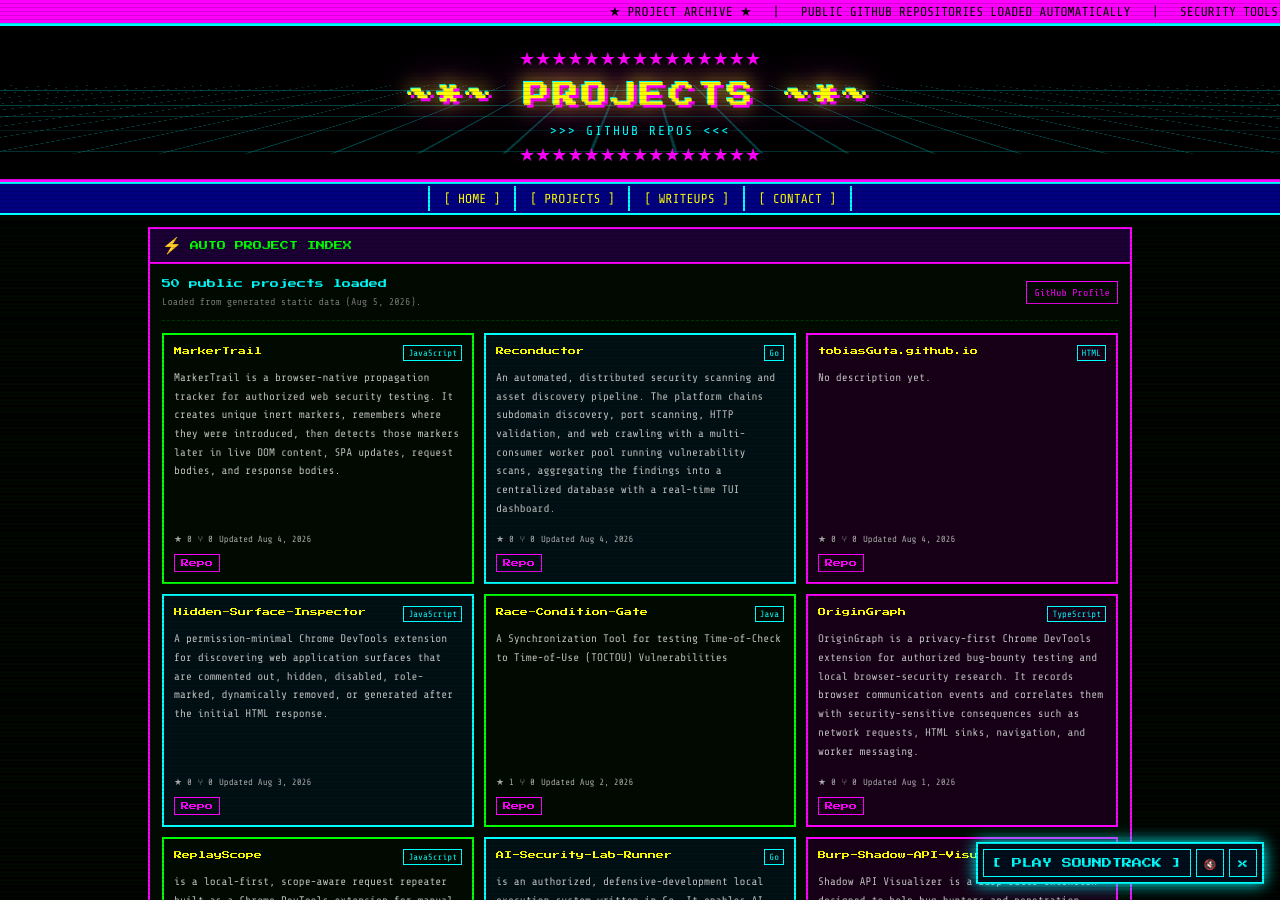
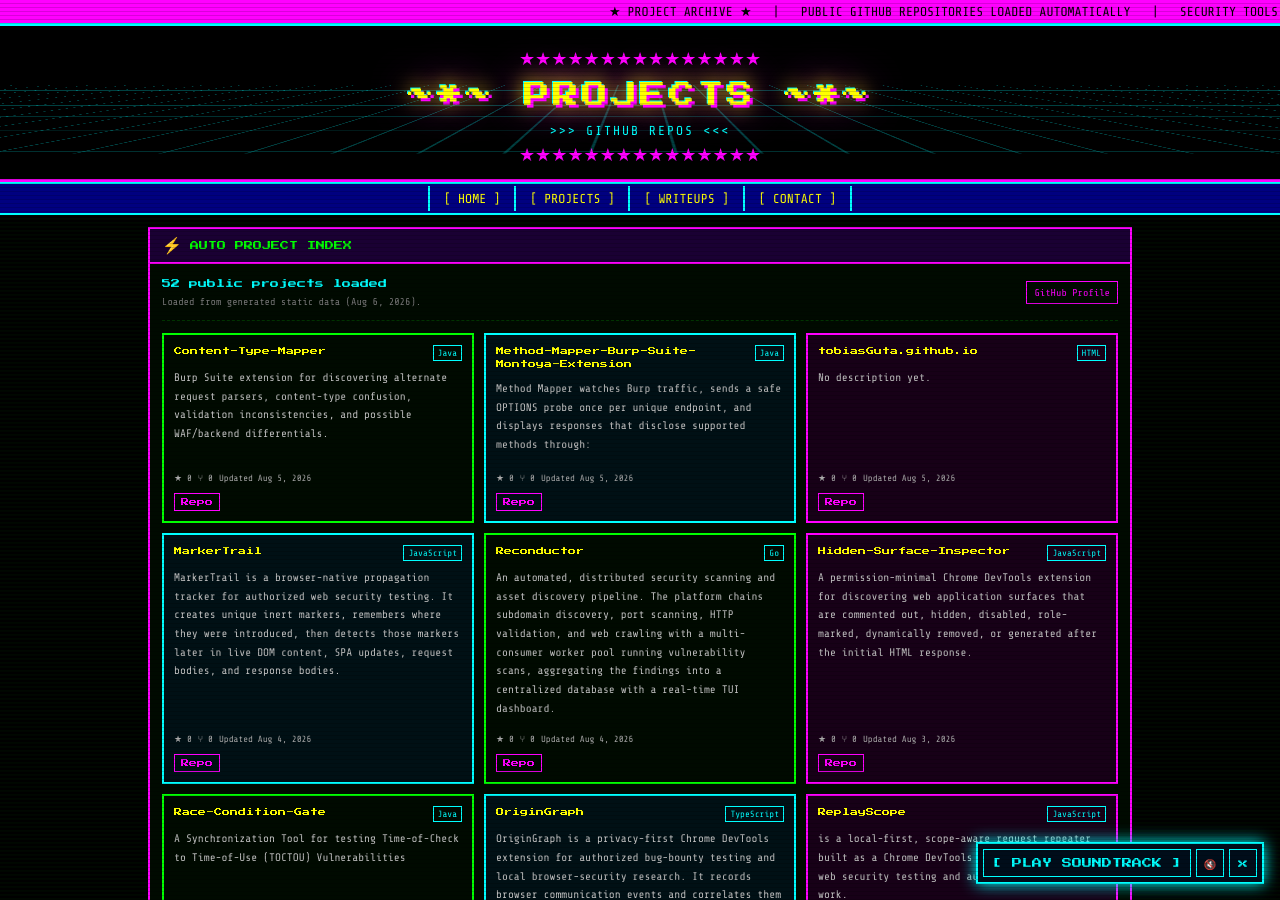
Before and after one commit to tobiasGuta/tobiasGuta.github.io, a Jekyll site: the page built from projects.html, in a window 1280 px wide and 900 px high. Built offline with Jekyll 4.4.1, drawn with Linux system fonts in a browser that asks for light colours.

Commit message:
Update generated project data

```diff
--- a/assets/data/projects.json
+++ b/assets/data/projects.json
@@ -1,8 +1,47 @@
 {
   "owner": "tobiasGuta",
   "source": "github_api",
-  "generated_at": "2026-08-05T10:45:18.750320+00:00",
+  "generated_at": "2026-08-06T10:48:21.909603+00:00",
   "projects": [
+    {
+      "name": "Content-Type-Mapper",
+      "description": "Burp Suite extension for discovering alternate request parsers, content-type confusion, validation inconsistencies, and possible WAF/backend differentials.",
+      "html_url": "https://github.com/tobiasGuta/Content-Type-Mapper",
+      "homepage": null,
+      "language": "Java",
+      "topics": [],
+      "stargazers_count": 0,
+      "forks_count": 0,
+      "updated_at": "2026-08-05T19:26:55Z",
+      "fork": false,
+      "archived": false
+    },
+    {
+      "name": "Method-Mapper-Burp-Suite-Montoya-Extension",
+      "description": "Method Mapper watches Burp traffic, sends a safe OPTIONS probe once per unique endpoint, and displays responses that disclose supported methods through:",
+      "html_url": "https://github.com/tobiasGuta/Method-Mapper-Burp-Suite-Montoya-Extension",
+      "homepage": null,
+      "language": "Java",
+      "topics": [],
+      "stargazers_count": 0,
+      "forks_count": 0,
+      "updated_at": "2026-08-05T18:35:33Z",
+      "fork": false,
+      "archived": false
+    },
+    {
+      "name": "tobiasGuta.github.io",
+      "description": null,
+      "html_url": "https://github.com/tobiasGuta/tobiasGuta.github.io",
+      "homepage": null,
+      "language": "HTML",
+      "topics": [],
+      "stargazers_count": 0,
+      "forks_count": 0,
+      "updated_at": "2026-08-05T10:45:31Z",
+      "fork": false,
+      "archived": false
+    },
     {
       "name": "MarkerTrail",
       "description": "MarkerTrail is a browser-native propagation tracker for authorized web security testing. It creates unique inert markers, remembers where they were introduced, then detects those markers later in live DOM content, SPA updates, request bodies, and response bodies.",
@@ -26,19 +65,6 @@
       "stargazers_count": 0,
       "forks_count": 0,
       "updated_at": "2026-08-04T15:31:01Z",
-      "fork": false,
-      "archived": false
-    },
-    {
-      "name": "tobiasGuta.github.io",
-      "description": null,
-      "html_url": "https://github.com/tobiasGuta/tobiasGuta.github.io",
-      "homepage": null,
-      "language": "HTML",
-      "topics": [],
-      "stargazers_count": 0,
-      "forks_count": 0,
-      "updated_at": "2026-08-04T10:49:55Z",
       "fork": false,
       "archived": false
     },
```
